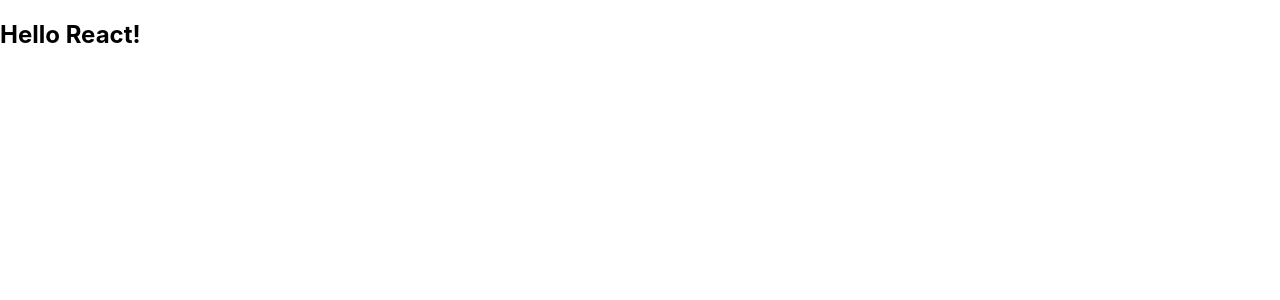
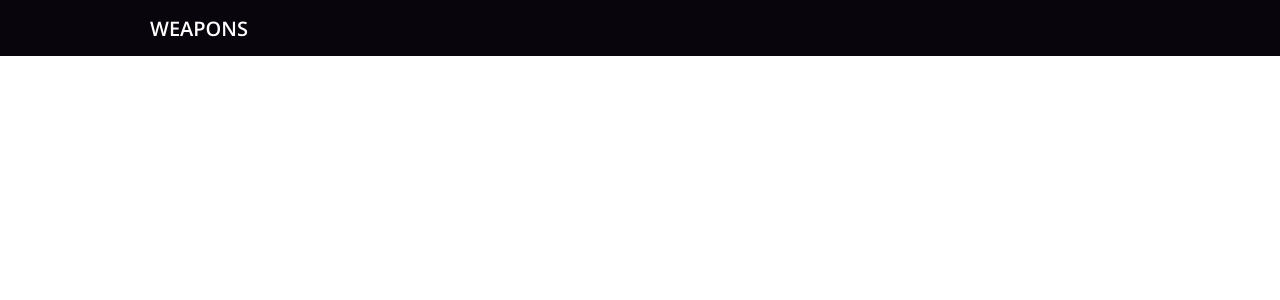
Before and after one commit to Tusar78/exploring-reactjs, a React (Create React App) app in the folder simple-react-spa/: page / in a window 1280 px wide. Shown: the top 300 px of the page. Built offline with nearby package versions, Linux system fonts and the light colour scheme.

Commit message:
Navbar is ready

```diff
--- a/simple-react-spa/src/App.css
+++ b/simple-react-spa/src/App.css
@@ -0,0 +1,54 @@
+@import url("https://fonts.googleapis.com/css2?family=Open+Sans:wght@300;400;500;600;700&display=swap");
+
+* {
+  margin: 0;
+  padding: 0;
+  box-sizing: border-box;
+}
+
+body {
+  font-family: "Open Sans", sans-serif;
+  font-size: 1rem;
+}
+
+a {
+  text-decoration: none;
+}
+
+input,
+button,
+textarea {
+  font-family: "Open Sans", sans-serif;
+  font-size: 1rem;
+}
+
+.container {
+  max-width: 980px;
+  margin: 0 auto;
+}
+
+@media screen and (max-width: 991.98px) {
+  .container {
+    padding-left: 1rem;
+    padding-right: 1rem;
+  }
+}
+
+.header {
+  width: 100%;
+  background-color: #08050c;
+}
+
+.nav {
+  height: 3.5rem;
+  display: flex;
+  align-items: center;
+}
+
+.nav__logo {
+  display: block;
+  color: #fff;
+  font-size: 1.25rem;
+  text-transform: uppercase;
+  font-weight: 600;
+}
--- a/simple-react-spa/src/App.js
+++ b/simple-react-spa/src/App.js
@@ -1,9 +1,15 @@
 import './App.css';
+import Navbar from './Components/Navbar/Navbar';
 
 function App() {
   return (
     <>
-      <h2>Hello React! </h2>
+      <header className="header">
+        <Navbar />
+      </header>
+      <main className="main">
+
+      </main>
     </>
   );
 }
--- a/simple-react-spa/src/Components/Navbar/Navbar.js
+++ b/simple-react-spa/src/Components/Navbar/Navbar.js
@@ -0,0 +1,11 @@
+import React from 'react';
+
+const Navbar = () => {
+  return (
+    <nav className='nav container'>
+      <a href="#home" className='nav__logo'>Weapons</a>
+    </nav>
+  );
+};
+
+export default Navbar;
```
